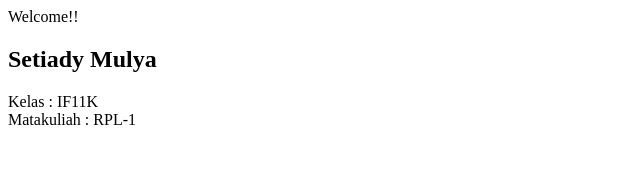
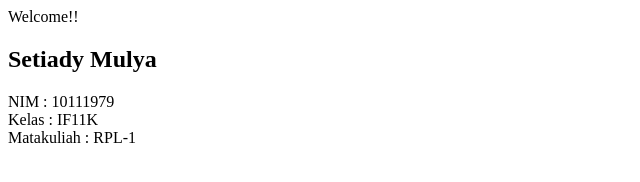
Before and after one commit to schtiady/rpl1-git, a plain HTML site: page info.html in a window 1280 px wide. Shown: the whole page, without its empty margins (0-640 px from the left). Drawn offline with Linux system fonts and the light colour scheme.

Commit message:
merubah file info.html

```diff
--- a/info.html
+++ b/info.html
@@ -3,8 +3,9 @@
 <body>
   <h2>Setiady Mulya</h2>
   <p>
-	Kelas : IF11K<br />
-	Matakuliah : RPL-1
+     NIM : 10111979 <br />
+     Kelas : IF11K <br />
+     Matakuliah : RPL-1
   </p>
 </body>
 </html>
```
